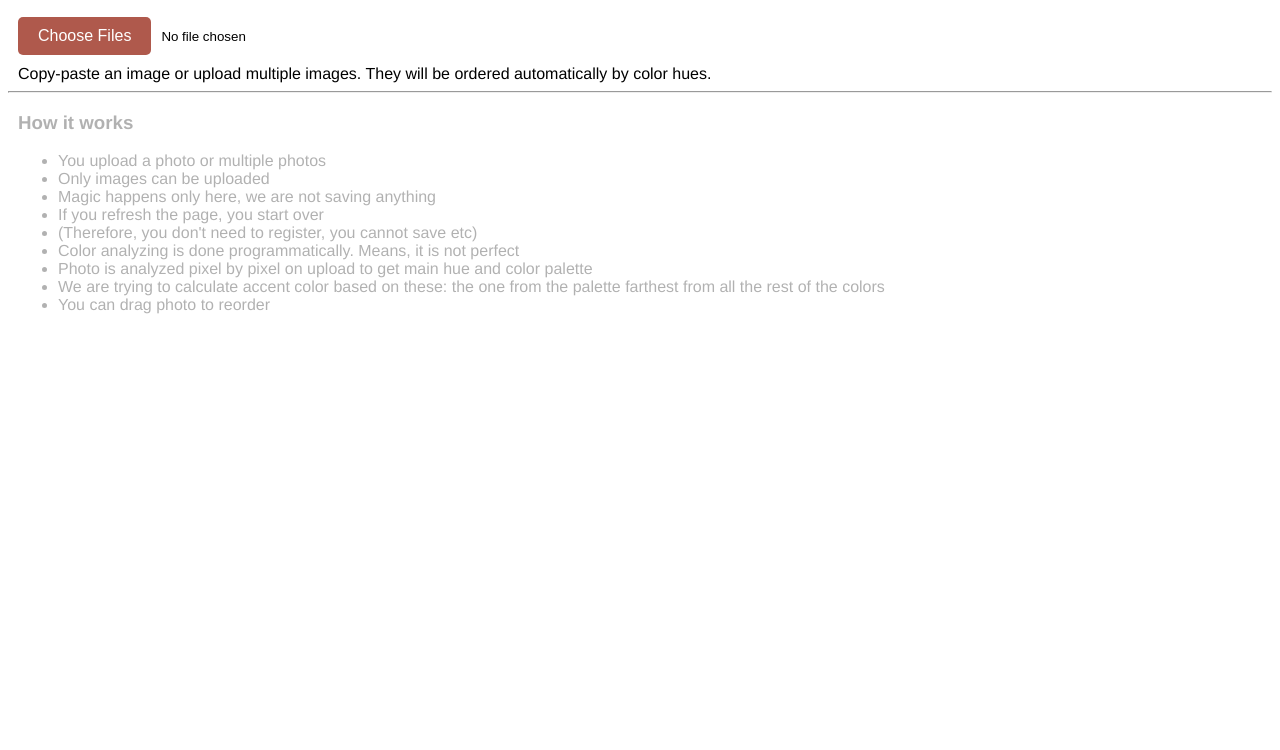
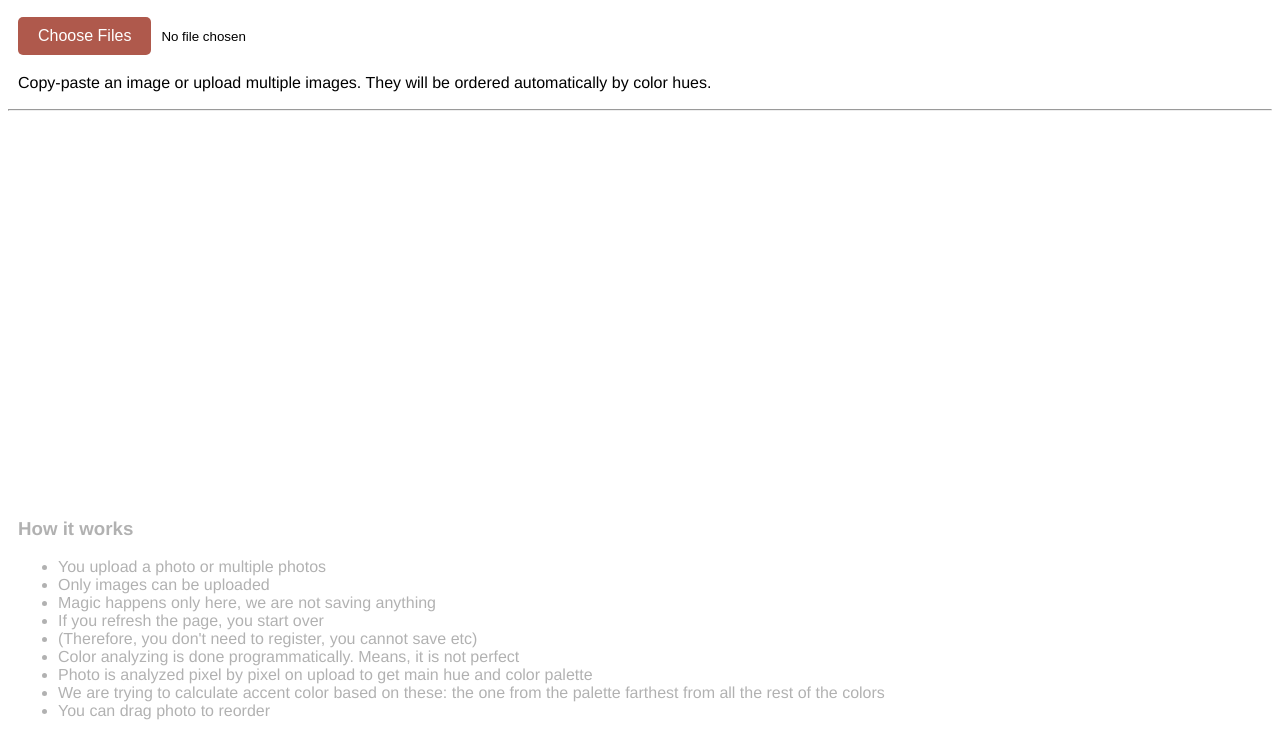
Before and after one commit to pixelhijack/photo-color-analyzer, a plain HTML site: page color.html in a window 1280 px wide. Shown: the part 50-800 px from the top of the page. Drawn offline with nearby package versions, Linux system fonts and the light colour scheme.

Commit message:
center grid

```diff
--- a/color.html
+++ b/color.html
@@ -26,11 +26,16 @@
         h1 {
             margin: 10px;
         }
+        #sorted {
+            min-height: 380px;
+            text-align: center;
+        }
         .block {
             display: inline-block;
             padding: 10px 30px 0 0;
             cursor: move;
             position: relative;
+            text-align: left;
         }
         .remove {
             display: none;
@@ -50,6 +55,7 @@
         }
         #feedback {
             font-size: 24;
+            line-height: 36px;
             padding: 10px 0 0 10px;
             font-family: "Helvetica Neue", Helvetica, Arial, sans-serif;
         }
```
